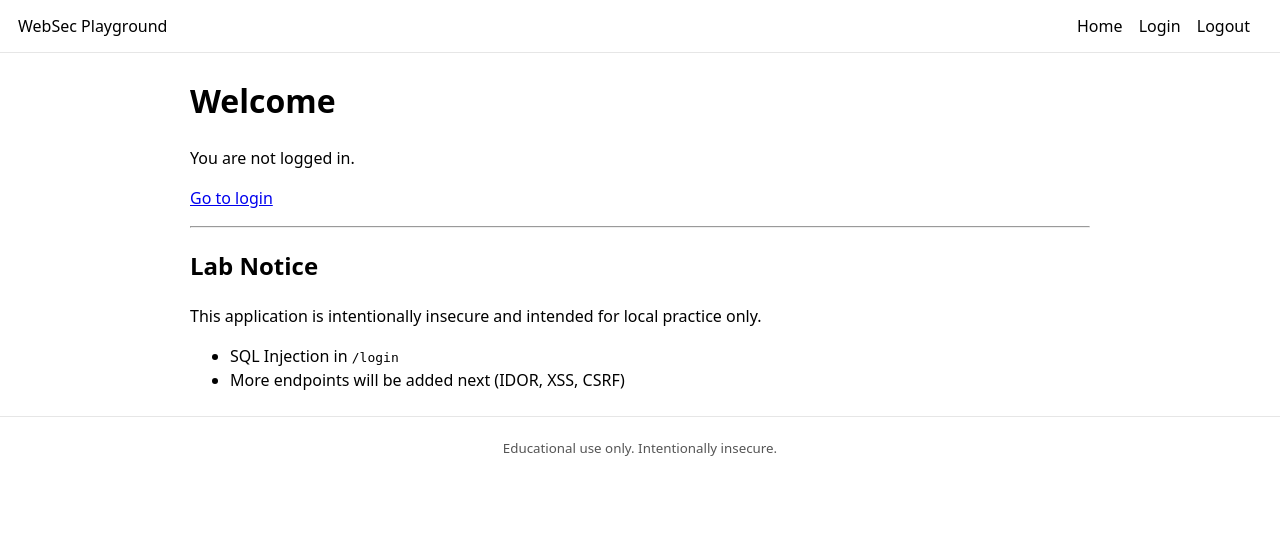
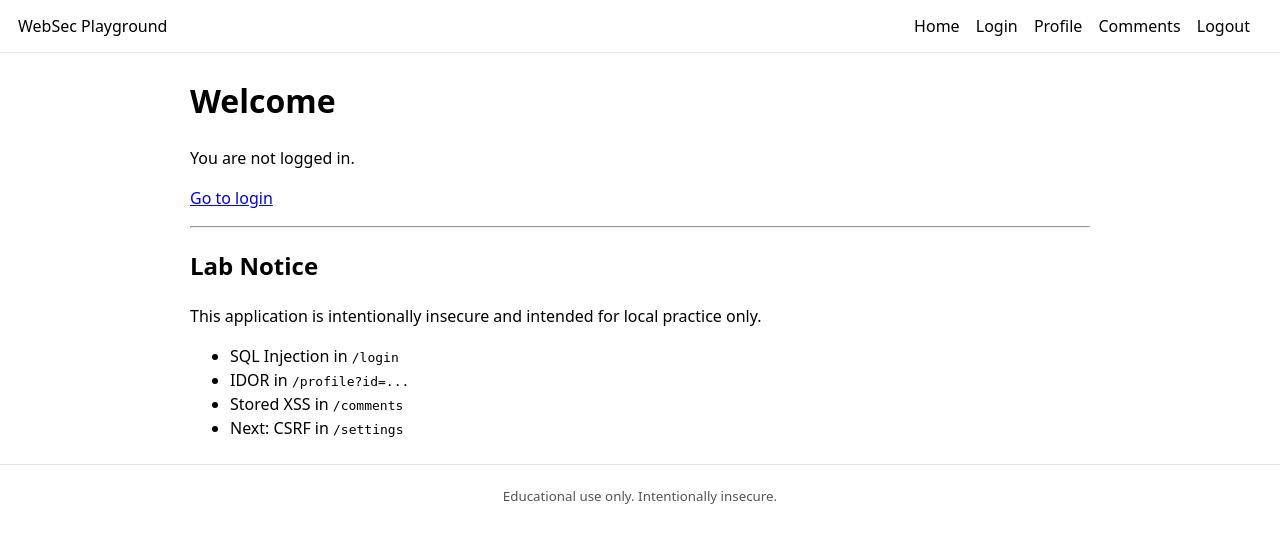
Before and after one commit to cleamax/websec-playground, a Flask app: page / in a window 1280 px wide. Shown: the top 543 px of the page. Run offline with Flask 3, Linux system fonts and the light colour scheme.

Commit message:
Add stored XSS comments page

```diff
--- a/app.py
+++ b/app.py
@@ -70,6 +70,68 @@ def logout():
     return redirect(url_for("index"))
 
 
+@app.route("/profile")
+def profile():
+    """
+    INTENTIONALLY VULNERABLE: IDOR
+    Missing authorization checks. Any logged-in user can access any profile by changing ?id=
+    Example: /profile?id=2
+    """
+    if not session.get("user_id"):
+        return redirect(url_for("login"))
+
+    requested_id = request.args.get("id", "")
+    if not requested_id:
+        requested_id = str(session["user_id"])  # default: own profile
+
+    db = get_db()
+    user = db.execute(
+        "SELECT id, username, email FROM users WHERE id = ?",
+        (requested_id,),
+    ).fetchone()
+
+    if not user:
+        return "User not found", 404
+
+    return render_template("profile.html", user=user, requested_id=requested_id)
+
+
+@app.route("/comments", methods=["GET", "POST"])
+def comments():
+    """
+    INTENTIONALLY VULNERABLE: Stored XSS
+    - Stores user-provided comment content
+    - Renders it back unsafely (see template using |safe)
+    """
+    if not session.get("user_id"):
+        return redirect(url_for("login"))
+
+    db = get_db()
+    user = current_user()
+
+    if request.method == "POST":
+        content = request.form.get("content", "")
+
+        # ❌ Vulnerable on purpose: store raw input without sanitization
+        db.execute(
+            "INSERT INTO comments (user_id, content) VALUES (?, ?)",
+            (user["id"], content),
+        )
+        db.commit()
+        return redirect(url_for("comments"))
+
+    rows = db.execute(
+        """
+        SELECT c.id, c.content, c.user_id, u.username
+        FROM comments c
+        JOIN users u ON u.id = c.user_id
+        ORDER BY c.id DESC
+        """
+    ).fetchall()
+
+    return render_template("comments.html", user=user, comments=rows)
+
+
 if __name__ == "__main__":
     # Debug on purpose (local lab only)
     app.run(debug=True)
--- a/templates/base.html
+++ b/templates/base.html
@@ -9,9 +9,12 @@
   <body>
     <header class="nav">
       <div class="brand"><a href="{{ url_for('index') }}">WebSec Playground</a></div>
+
       <nav class="links">
         <a href="{{ url_for('index') }}">Home</a>
         <a href="{{ url_for('login') }}">Login</a>
+        <a href="{{ url_for('profile') }}">Profile</a>
+        <a href="{{ url_for('comments') }}">Comments</a>
         <a href="{{ url_for('logout') }}">Logout</a>
       </nav>
     </header>
--- a/templates/index.html
+++ b/templates/index.html
@@ -6,6 +6,10 @@
   {% if user %}
     <p>You are logged in as <strong>{{ user["username"] }}</strong>.</p>
     <p>Email: {{ user["email"] }}</p>
+    <p>
+      <a href="{{ url_for('profile') }}">Profile</a> ·
+      <a href="{{ url_for('comments') }}">Comments</a>
+    </p>
   {% else %}
     <p>You are not logged in.</p>
     <p><a href="{{ url_for('login') }}">Go to login</a></p>
@@ -17,6 +21,8 @@
   <p>This application is intentionally insecure and intended for local practice only.</p>
   <ul>
     <li>SQL Injection in <code>/login</code></li>
-    <li>More endpoints will be added next (IDOR, XSS, CSRF)</li>
+    <li>IDOR in <code>/profile?id=...</code></li>
+    <li>Stored XSS in <code>/comments</code></li>
+    <li>Next: CSRF in <code>/settings</code></li>
   </ul>
 {% endblock %}
```
Also changed, not shown: templates/comments.html (added, +40 -0 lines).
